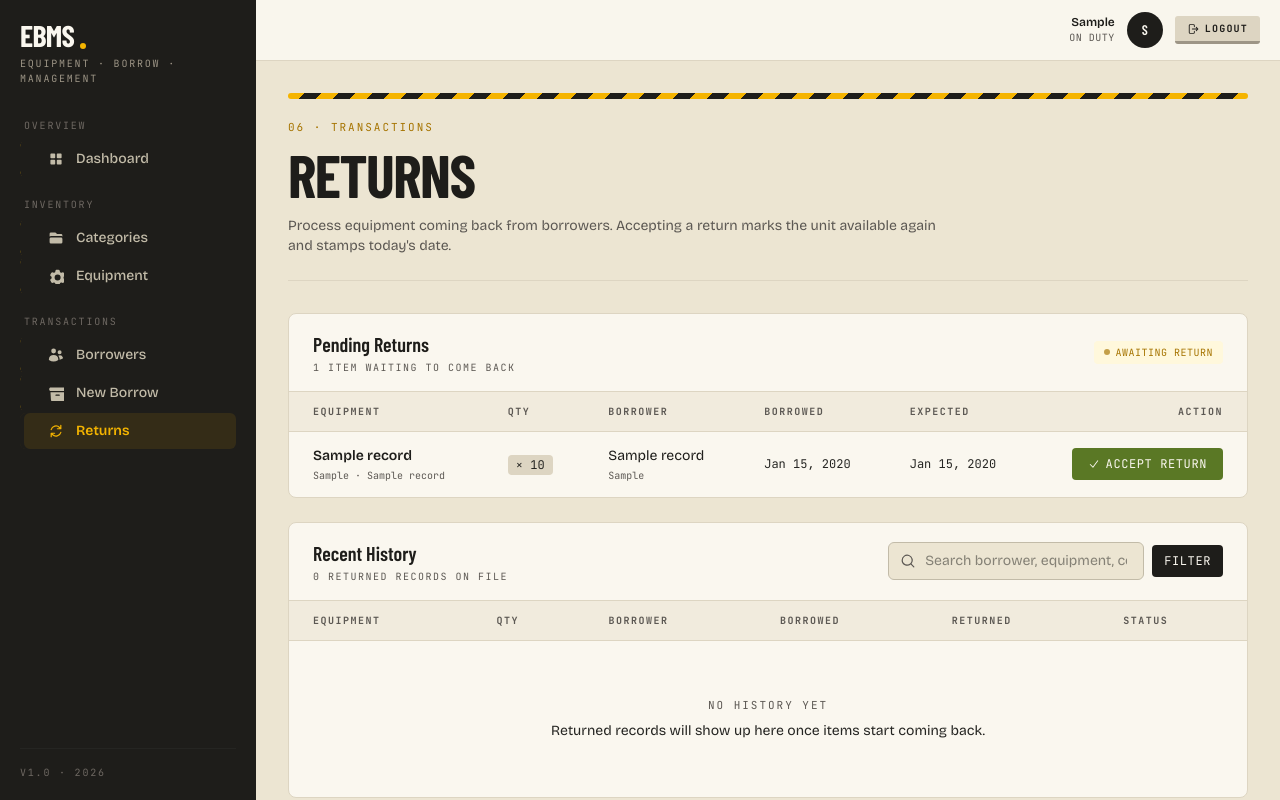
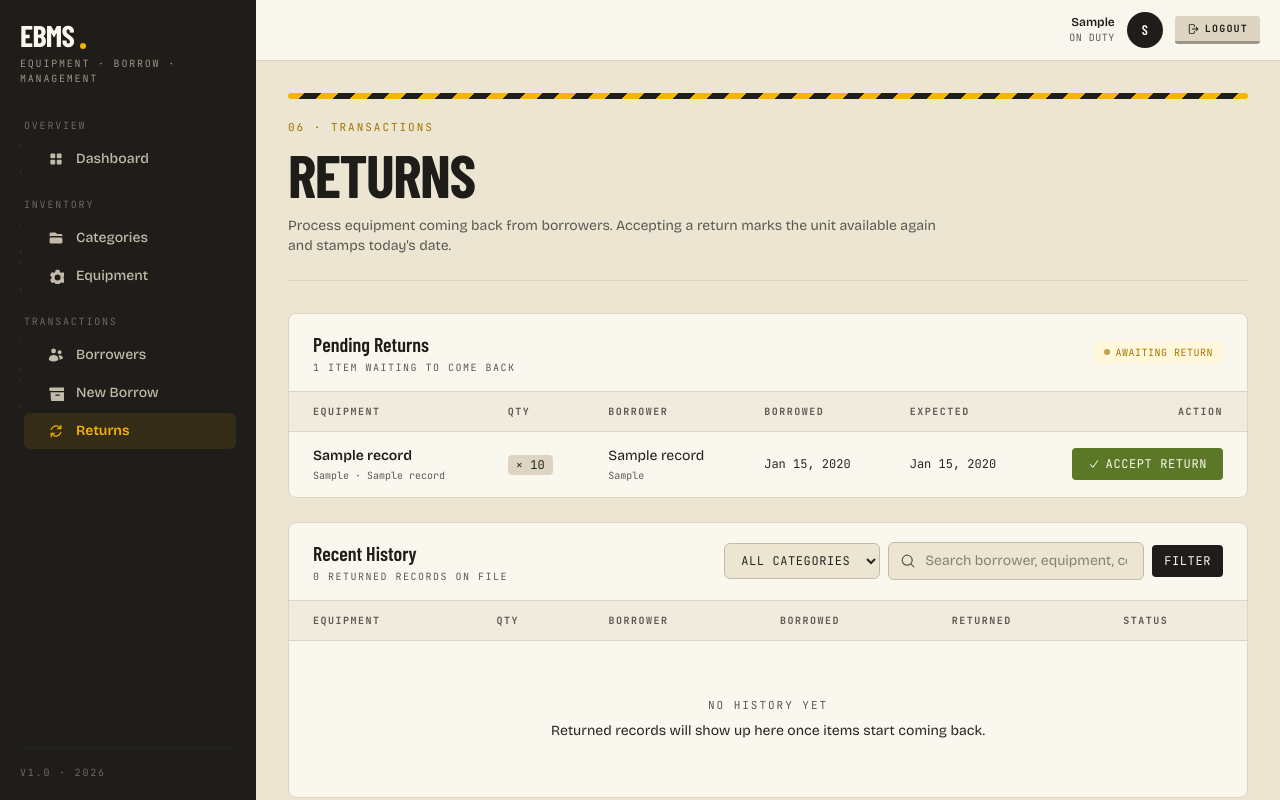
Before and after one commit to lmdelacruz-filamer/ebms_app, a Django app: page /returns in a window 1280 px wide. Run offline with Django 4.2, Linux system fonts and the light colour scheme; a user stored in the database is signed in; tables that the repository leaves empty hold one stand-in row (values such as "Sample post"); style sheets or scripts are compiled from the project's sources; some web fonts are replaced.

Commit message:
Added Dropdown on returns

```diff
--- a/ems_app/templates/borrower/AddBorrower.html
+++ b/ems_app/templates/borrower/AddBorrower.html
@@ -7,6 +7,8 @@
 {% include "include/Sidebar.html" %}
 {% include "include/ToastMessage.html" %}
 
+{# hazard tape #}
+<div class="h-1.5 mb-5 rounded-sm bg-[repeating-linear-gradient(135deg,#F5B400_0_12px,#1E1D1A_12px_24px)]"></div>
 <div class="mb-8 pb-6 border-b border-bone-200">
     <div class="font-mono text-[11px] uppercase tracking-[0.18em] text-rust-700 mb-2">
         <a href="/borrower/list" class="hover:text-rust-700">Borrowers</a> · New
--- a/ems_app/templates/returns/ReturnsList.html
+++ b/ems_app/templates/returns/ReturnsList.html
@@ -85,8 +85,14 @@
             <div class="font-mono text-[10px] uppercase tracking-[0.15em] text-ink-200 mt-0.5">{{ returned_page_obj.paginator.count }} returned record{{ returned_page_obj.paginator.count|pluralize }} on file</div>
         </div>
 
-        {# search bar — filters returned records by equipment / borrower / code #}
-        <form method="GET" action="/returns" class="flex items-center gap-2">
+        {# search bar + category dropdown filter — same GET form #}
+        <form method="GET" action="/returns" class="flex items-center gap-2 flex-wrap">
+            <select name="return_category" class="px-3 py-2 bg-bone-100 border border-bone-300 rounded-md text-xs font-mono uppercase tracking-wider text-ink-700 outline-none focus:bg-bone-50 focus:border-ink-900 focus:ring-4 focus:ring-ink-900/5 transition-all">
+                <option value="">All Categories</option>
+                {% for cat in return_categories %}
+                    <option value="{{ cat }}" {% if category_filter == cat %}selected{% endif %}>{{ cat }}</option>
+                {% endfor %}
+            </select>
             <div class="relative">
                 <svg xmlns="http://www.w3.org/2000/svg" viewBox="0 0 20 20" fill="currentColor" class="w-4 h-4 text-ink-200 absolute left-3 top-1/2 -translate-y-1/2" aria-hidden="true">
                     <path fill-rule="evenodd" d="M9 3.5a5.5 5.5 0 1 0 0 11 5.5 5.5 0 0 0 0-11ZM2 9a7 7 0 1 1 12.452 4.391l3.328 3.329a.75.75 0 1 1-1.06 1.06l-3.329-3.328A7 7 0 0 1 2 9Z" clip-rule="evenodd"/>
@@ -94,7 +100,7 @@
                 <input type="text" name="return_search" value="{{ return_search }}" placeholder="Search borrower, equipment, code…" class="w-64 pl-9 pr-4 py-2 bg-bone-100 border border-bone-300 rounded-md text-sm outline-none hover:border-bone-400 focus:bg-bone-50 focus:border-ink-900 focus:ring-4 focus:ring-ink-900/5 transition-all" />
             </div>
             <button type="submit" class="px-3 py-2 text-xs font-mono uppercase tracking-wider text-bone-50 bg-ink-900 hover:bg-ink-700 rounded transition-colors">Filter</button>
-            {% if return_search %}
+            {% if return_search or category_filter %}
                 <a href="/returns" class="px-3 py-2 text-xs font-mono uppercase tracking-wider text-ink-200 hover:text-ink-900 transition-colors">Clear</a>
             {% endif %}
         </form>
@@ -117,7 +123,7 @@
                 <tr class="scanner-row">
                     <td class="px-6 py-3.5">
                         <div class="text-sm text-ink-900">{{ record.display_equipment_name }}</div>
-                        <div class="font-mono text-[10px] text-ink-200 mt-0.5">{{ record.display_equipment_code }}</div>
+                        <div class="font-mono text-[10px] text-ink-200 mt-0.5">{{ record.display_equipment_code }} · {{ record.display_category_name }}</div>
                     </td>
                     <td class="px-6 py-3.5">
                         <span class="font-mono text-xs px-2 py-0.5 bg-bone-200 text-ink-700 rounded whitespace-nowrap">× {{ record.quantity }}</span>
@@ -135,7 +141,7 @@
                 <tr>
                     <td colspan="6" class="px-6 py-14 text-center">
                         <div class="font-mono text-[11px] uppercase tracking-[0.18em] text-ink-200">no history yet</div>
-                        <p class="text-sm text-ink-700 mt-2">{% if return_search %}No returned records match "{{ return_search }}".{% else %}Returned records will show up here once items start coming back.{% endif %}</p>
+                        <p class="text-sm text-ink-700 mt-2">{% if return_search or category_filter %}No returned records match the current filter.{% else %}Returned records will show up here once items start coming back.{% endif %}</p>
                     </td>
                 </tr>
                 {% endfor %}
@@ -149,10 +155,10 @@
         <p class="font-mono text-[11px] uppercase tracking-wider text-ink-200">Page {{ returned_page_obj.number }} / {{ returned_page_obj.paginator.num_pages }}</p>
         <div class="flex items-center gap-2">
             {% if returned_page_obj.has_previous %}
-                <a href="?return_page={{ returned_page_obj.previous_page_number }}{% if return_search %}&return_search={{ return_search }}{% endif %}" class="px-3 py-1.5 text-xs font-mono uppercase tracking-wider text-ink-700 bg-bone-200 hover:bg-bone-300 rounded transition-colors">← Prev</a>
+                <a href="?return_page={{ returned_page_obj.previous_page_number }}{% if return_search %}&return_search={{ return_search }}{% endif %}{% if category_filter %}&return_category={{ category_filter }}{% endif %}" class="px-3 py-1.5 text-xs font-mono uppercase tracking-wider text-ink-700 bg-bone-200 hover:bg-bone-300 rounded transition-colors">← Prev</a>
             {% endif %}
             {% if returned_page_obj.has_next %}
-                <a href="?return_page={{ returned_page_obj.next_page_number }}{% if return_search %}&return_search={{ return_search }}{% endif %}" class="px-3 py-1.5 text-xs font-mono uppercase tracking-wider text-ink-700 bg-bone-200 hover:bg-bone-300 rounded transition-colors">Next →</a>
+                <a href="?return_page={{ returned_page_obj.next_page_number }}{% if return_search %}&return_search={{ return_search }}{% endif %}{% if category_filter %}&return_category={{ category_filter }}{% endif %}" class="px-3 py-1.5 text-xs font-mono uppercase tracking-wider text-ink-700 bg-bone-200 hover:bg-bone-300 rounded transition-colors">Next →</a>
             {% endif %}
         </div>
     </div>
--- a/ems_app/views.py
+++ b/ems_app/views.py
@@ -596,16 +596,31 @@ def returns_list(request):
         # all the equipment still on borrow shows at the top of the page and pending returns
         borrow_records = BorrowRecords.objects.filter(status='borrowed').order_by('-borrow_date')
 
-        # Returned history with search with pagination
+        # Returned history with search + category dropdown filter + pagination
         return_search = request.GET.get('return_search', '').strip()
+        category_filter = request.GET.get('return_category', '').strip()
         returned_qs = BorrowRecords.objects.filter(status='returned').order_by('-actual_return', '-created_at')
 
+        # text search covers borrower, equipment name, and equipment code
         if return_search:
             returned_qs = (
                 returned_qs.filter(borrower_name_snapshot__icontains=return_search) |
                 returned_qs.filter(equipment_name_snapshot__icontains=return_search) |
                 returned_qs.filter(equipment_code_snapshot__icontains=return_search)
             )
+
+        # category is a separate dropdown filter (matches the category snapshot exactly)
+        if category_filter:
+            returned_qs = returned_qs.filter(category_name_snapshot=category_filter)
+
+        # build the dropdown options from category names that actually appear in returned records
+        return_categories = (
+            BorrowRecords.objects.filter(status='returned')
+            .exclude(category_name_snapshot='')
+            .values_list('category_name_snapshot', flat=True)
+            .distinct()
+            .order_by('category_name_snapshot')
+        )
 
         # paginate 10 per page
         returned_paginator = Paginator(returned_qs, 10)
@@ -618,6 +633,8 @@ def returns_list(request):
             'returned_records': returned_page_obj,
             'returned_page_obj': returned_page_obj,
             'return_search': return_search,
+            'category_filter': category_filter,
+            'return_categories': return_categories,
         }
         return render(request, 'returns/ReturnsList.html', data)
     except Exception as e:
```
